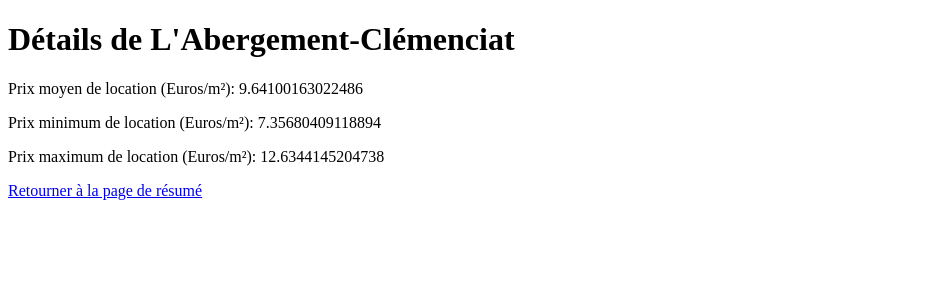
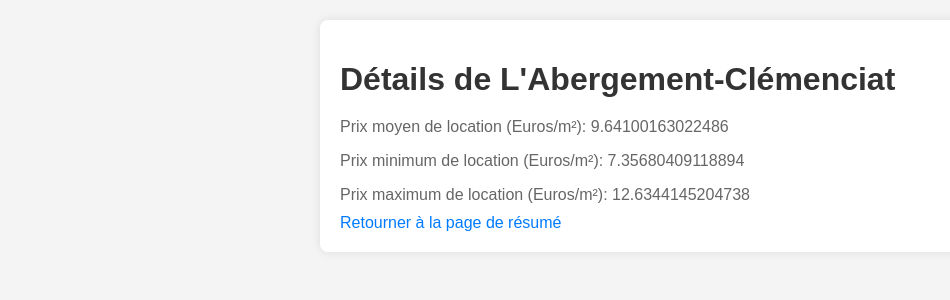
Before and after one commit to onceuponamiu/ApplicationFlask, a Flask app: page /rental-prices/detail/01001 in a window 1280 px wide. Shown: the top 300 px of the page, without its empty margins (0-950 px from the left). Run offline with Flask 3, Linux system fonts and the light colour scheme.

Commit message:
detail-fr.html

```diff
--- a/templates/detail-fr.html
+++ b/templates/detail-fr.html
@@ -2,13 +2,47 @@
 <html lang="en">
 <head>
     <meta charset="UTF-8">
+    <meta name="viewport" content="width=device-width, initial-scale=1.0">
     <title>Détail des prix de location</title>
+    <style>
+        body {
+            font-family: Arial, sans-serif;
+            margin: 0;
+            padding: 0;
+            background-color: #f4f4f4;
+        }
+        .container {
+            max-width: 600px;
+            margin: 20px auto;
+            padding: 20px;
+            background-color: #fff;
+            border-radius: 8px;
+            box-shadow: 0 0 10px rgba(0, 0, 0, 0.1);
+        }
+        h1 {
+            color: #333;
+            margin-bottom: 20px;
+        }
+        p {
+            color: #666;
+            margin-bottom: 10px;
+        }
+        a {
+            color: #007bff;
+            text-decoration: none;
+        }
+        a:hover {
+            text-decoration: underline;
+        }
+    </style>
 </head>
 <body>
-    <h1>Détails de {{ rental.LIBGEO }}</h1>
-    <p>Prix moyen de location (Euros/m²): {{ rental.loypredm2 }}</p>
-    <p>Prix minimum de location (Euros/m²): {{ rental.lwr_IPm2 }}</p>
-    <p>Prix maximum de location (Euros/m²): {{ rental.upr_IPm2 }}</p>
-    <a href="{{ url_for('overview') }}">Retourner à la page de résumé</a>
+    <div class="container">
+        <h1>Détails de {{ rental.LIBGEO }}</h1>
+        <p>Prix moyen de location (Euros/m²): {{ rental.loypredm2 }}</p>
+        <p>Prix minimum de location (Euros/m²): {{ rental.lwr_IPm2 }}</p>
+        <p>Prix maximum de location (Euros/m²): {{ rental.upr_IPm2 }}</p>
+        <a href="{{ url_for('overview') }}">Retourner à la page de résumé</a>
+    </div>
 </body>
 </html>
```
